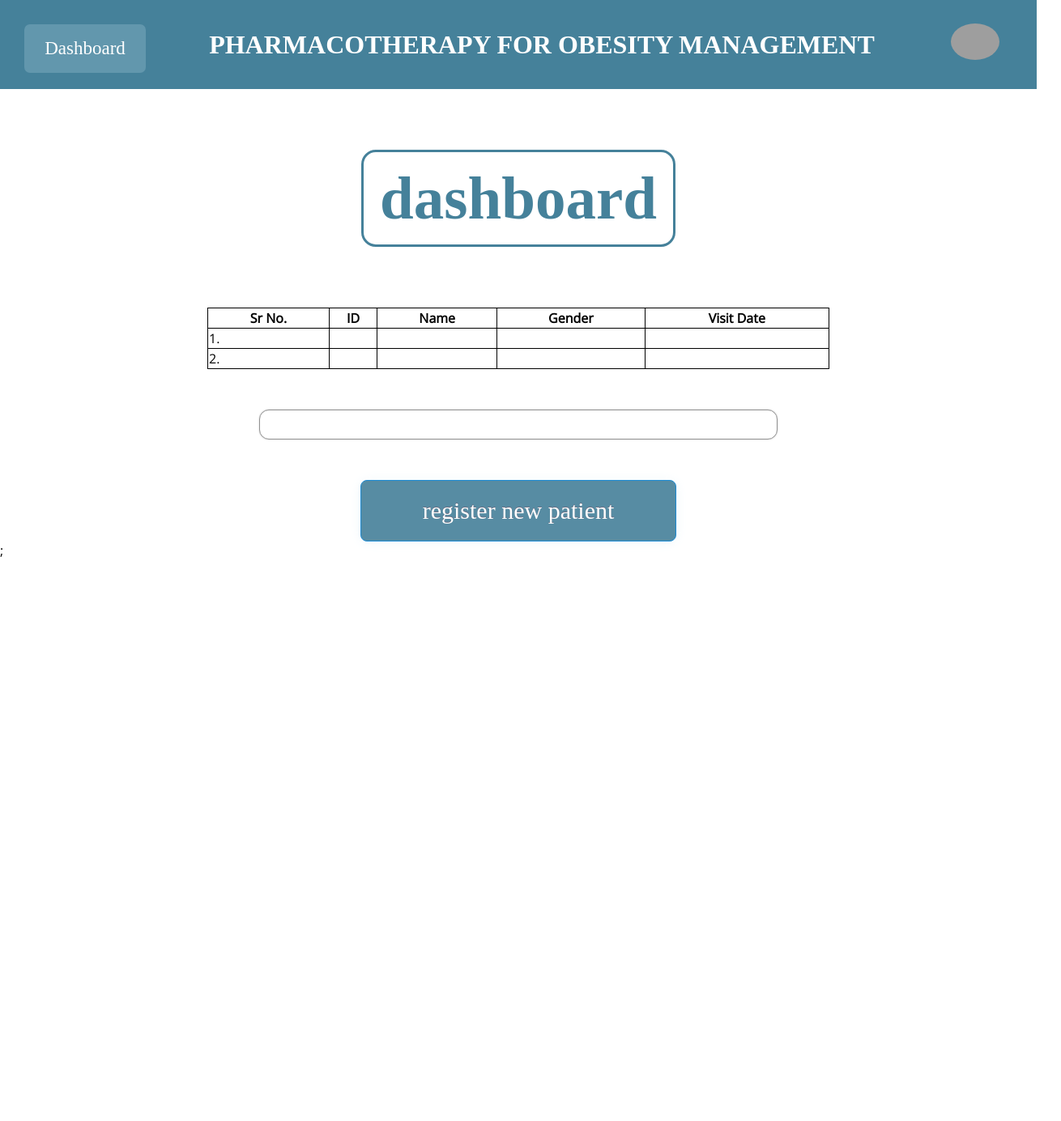
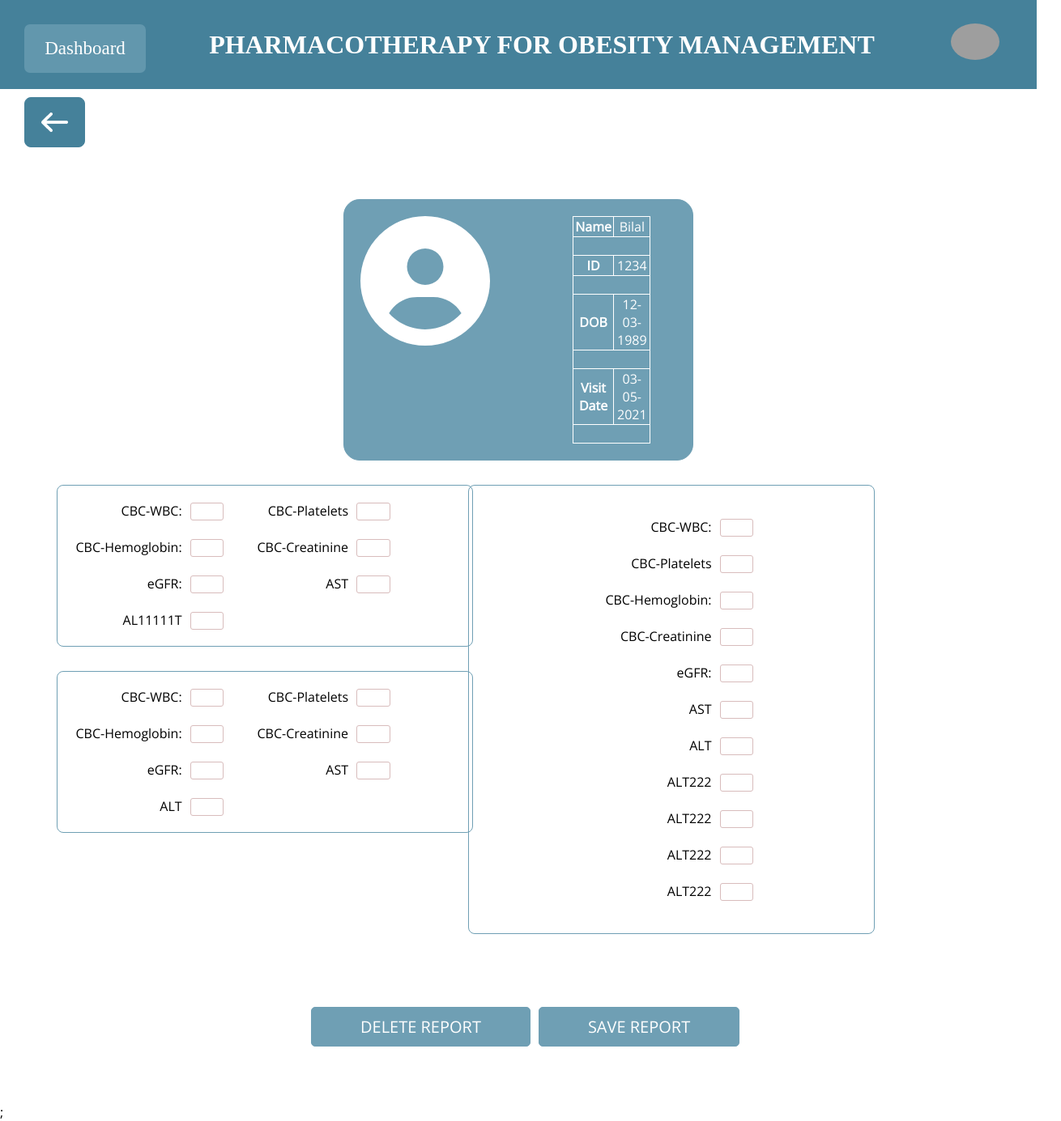
Before and after one commit to Humza-K-T/web-proj, a React (Create React App) app: page / in a window 1280 px wide. Shown: the whole page at 81% size, 1310 px wide, since content can reach past the window. Before the commit the page ends 800 px from the top, so only its background shows below. Built offline with nearby package versions, Linux system fonts and the light colour scheme; grey boxes are pictures that could not be loaded; a web font is replaced by a local one.

Commit message:
Added Patient Report Screen

```diff
--- a/package.json
+++ b/package.json
@@ -3,9 +3,12 @@
   "version": "0.1.0",
   "private": true,
   "dependencies": {
+    "@fortawesome/free-solid-svg-icons": "^6.1.1",
+    "@fortawesome/react-fontawesome": "^0.1.18",
     "@testing-library/jest-dom": "^5.16.4",
     "@testing-library/react": "^13.2.0",
     "@testing-library/user-event": "^13.5.0",
+    "fortawesome": "^0.0.1-security",
     "react": "^18.1.0",
     "react-dom": "^18.1.0",
     "react-scripts": "5.0.1",
--- a/src/App.js
+++ b/src/App.js
@@ -2,13 +2,14 @@ import "./App.css";
 import Dashboard from "./Dashboard";
 import "./LoginScreen";
 import Login from "./LoginScreen";
- import Navbar from "./navbar";
+import Navbar from "./navbar";
+import PatientReport from "./PatientReport";
 import Registration from "./Registration";
 
 function App() {
   return (
     <>
-      <Dashboard />;
+      <PatientReport />;
     </>
   );
 }
--- /dev/null
+++ b/src/PatientReport.css
@@ -0,0 +1,138 @@
+.App {
+  text-align: center;
+}
+.App-logo {
+  height: 40vmin;
+  pointer-events: none;
+}
+@media (prefers-reduced-motion: no-preference) {
+  .App-logo {
+    animation: App-logo-spin infinite 20s linear;
+  }
+}
+.App-header {
+  background-color: #282c34;
+  min-height: 100vh;
+  display: flex;
+  flex-direction: column;
+  align-items: center;
+  justify-content: center;
+  font-size: calc(10px + 2vmin);
+  color: white;
+}
+.App-link {
+  color: #61dafb;
+}
+.report--infobox {
+  margin-top: 5%;
+  margin-left: auto;
+  margin-right: auto;
+  text-align: center;
+  display: table;
+  padding: 20px;
+  background-color: #6f9fb4;
+  border: 1px solid #6f9fb4;
+  border-radius: 20px;
+  -webkit-border-radius: 20px;
+  -moz-border-radius: 20px;
+  -ms-border-radius: 20px;
+  -o-border-radius: 20px;
+  margin-bottom: 30px;
+}
+.report--icon {
+  float: left;
+  margin-right: 70px;
+  margin-bottom: auto;
+}
+.report--infobox-text {
+  float: right;
+  color: white;
+}
+.report--box1,
+.report--box2 {
+  width: 40%;
+  margin-left: 70px;
+  margin-bottom: 30px;
+  border: 1px solid #6f9fb4;
+  display: block;
+  border-radius: 8px;
+  padding: 20px 0px 20px 0px;
+  -webkit-border-radius: 8px;
+  -moz-border-radius: 8px;
+  -ms-border-radius: 8px;
+  -o-border-radius: 8px;
+}
+.report--box3 {
+  /* is box ki css thori sahi kr de*/
+  float: right;
+  margin-right: 200px;
+  margin-top: 0;
+  width: 500px;
+  text-align: center;
+  margin-bottom: 20px;
+  border: 1px solid #6f9fb4;
+  border-radius: 8px;
+  padding: 40px 0px 40px 0px;
+  -webkit-border-radius: 8px;
+  -moz-border-radius: 8px;
+  -ms-border-radius: 8px;
+  -o-border-radius: 8px;
+  align-items: center;
+}
+.report--input {
+  margin-top: 0;
+  width: 7%;
+  border: 1px solid #d8bcbc;
+  border-radius: 3px;
+  -webkit-border-radius: 3px;
+  -moz-border-radius: 3px;
+  -ms-border-radius: 3px;
+  -o-border-radius: 3px;
+}
+.report--label {
+  display: inline-block;
+  text-align: right;
+  width: 30%;
+  margin-right: 10px;
+}
+.report--button-div {
+  background-color: bisque;
+  display: inline-block;
+  width: calc(50% - 4px);
+  margin: 40px auto;
+  text-align: center;
+  align-items: center;
+}
+.report--button {
+  border: 1px solid #6f9fb4;
+  background-color: #6f9fb4;
+  color: white;
+  font-size: 20px;
+  padding: 10px 60px;
+  border-radius: 5px;
+  margin-top: 5%;
+  margin-left: 30%;
+  cursor: pointer;
+}
+.report--button2 {
+  border: 1px solid #6f9fb4;
+  background-color: #6f9fb4;
+  color: white;
+  font-size: 20px;
+  padding: 10px 60px;
+  border-radius: 5px;
+  margin: 70px 10px;
+  cursor: pointer;
+  -webkit-border-radius: 5px;
+  -moz-border-radius: 5px;
+  -ms-border-radius: 5px;
+  -o-border-radius: 5px;
+}
+@keyframes App-logo-spin {
+  from {
+    transform: rotate(0deg);
+  }
+  to {
+    transform: rotate(360deg);
+  }
+}
--- /dev/null
+++ b/src/PatientReport.js
@@ -0,0 +1,132 @@
+// import React from "react";
+import "./PatientReport.css";
+import { FontAwesomeIcon } from "@fortawesome/react-fontawesome";
+import { faUserCircle } from "@fortawesome/free-solid-svg-icons";
+import Navbar from "./navbar";
+import Back from "./Back";
+const PatientReport = () => {
+  return (
+    <div>
+      <Navbar />
+      <Back />
+      <div className="report--infobox">
+        <FontAwesomeIcon
+          icon={faUserCircle}
+          size={"10x"}
+          color={"white"}
+          display={"center"}
+          className="report--icon"
+        />
+        <div className="report--infobox-text">
+          <table>
+            <tr>
+              <th>Name </th>
+              <td> Bilal</td>
+            </tr>
+            <br></br>
+            <tr>
+              <th>ID </th>
+              <td> 1234</td>
+            </tr>
+            <br></br>
+            <tr>
+              <th>DOB </th>
+              <td> 12-03-1989</td>
+            </tr>
+            <br></br>
+            <tr>
+              <th>Visit Date</th>
+              <td> 03-05-2021</td>
+            </tr>
+            <br></br>
+          </table>
+        </div>
+      </div>
+      <div className="report--maindiv">
+        <div className="report--box3">
+          <form>
+            <label className="report--label">CBC-WBC:</label>
+            <input type="text" className="report--input" />
+            <br></br> <br></br>
+            <label className="report--label">CBC-Platelets</label>
+            <input type="text" className="report--input" />
+            <br></br> <br></br>
+            <label className="report--label">CBC-Hemoglobin:</label>
+            <input type="text" className="report--input" />
+            <br></br> <br></br>
+            <label className="report--label">CBC-Creatinine</label>
+            <input type="text" className="report--input" />
+            <br></br> <br></br>
+            <label className="report--label">eGFR:</label>
+            <input type="text" className="report--input" />
+            <br></br> <br></br>
+            <label className="report--label">AST</label>
+            <input type="text" className="report--input" />
+            <br></br> <br></br>
+            <label className="report--label">ALT</label>
+            <input type="text" className="report--input" />
+            <br></br> <br></br>
+            <label className="report--label">ALT222</label>
+            <input type="text" className="report--input" />
+            <br></br> <br></br>
+            <label className="report--label">ALT222</label>
+            <input type="text" className="report--input" />
+            <br></br> <br></br>
+            <label className="report--label">ALT222</label>
+            <input type="text" className="report--input" />
+            <br></br> <br></br>
+            <label className="report--label">ALT222</label>
+            <input type="text" className="report--input" />
+          </form>
+        </div>
+        <div className="report--box1">
+          <form>
+            <label className="report--label">CBC-WBC:</label>
+            <input type="text" className="report--input" />
+            <label className="report--label">CBC-Platelets</label>
+            <input type="text" className="report--input" />
+            <br></br> <br></br>
+            <label className="report--label">CBC-Hemoglobin:</label>
+            <input type="text" className="report--input" />
+            <label className="report--label">CBC-Creatinine</label>
+            <input type="text" className="report--input" />
+            <br></br> <br></br>
+            <label className="report--label">eGFR:</label>
+            <input type="text" className="report--input" />
+            <label className="report--label">AST</label>
+            <input type="text" className="report--input" />
+            <br></br> <br></br>
+            <label className="report--label">AL11111T</label>
+            <input type="text" className="report--input" />
+          </form>
+        </div>
+        <div className="report--box2">
+          <form>
+            <label className="report--label">CBC-WBC:</label>
+            <input type="text" className="report--input" />
+            <label className="report--label">CBC-Platelets</label>
+            <input type="text" className="report--input" />
+            <br></br> <br></br>
+            <label className="report--label">CBC-Hemoglobin:</label>
+            <input type="text" className="report--input" />
+            <label className="report--label">CBC-Creatinine</label>
+            <input type="text" className="report--input" />
+            <br></br> <br></br>
+            <label className="report--label">eGFR:</label>
+            <input type="text" className="report--input" />
+            <label className="report--label">AST</label>
+            <input type="text" className="report--input" />
+            <br></br> <br></br>
+            <label className="report--label">ALT</label>
+            <input type="text" className="report--input" />
+          </form>
+        </div>
+      </div>
+      <span>
+        <button className="report--button">DELETE REPORT</button>
+        <button className="report--button2">SAVE REPORT</button>
+      </span>
+    </div>
+  );
+};
+export default PatientReport;
```
Also changed, not shown: 1 other file (tests, documents, lock files or other folders).
